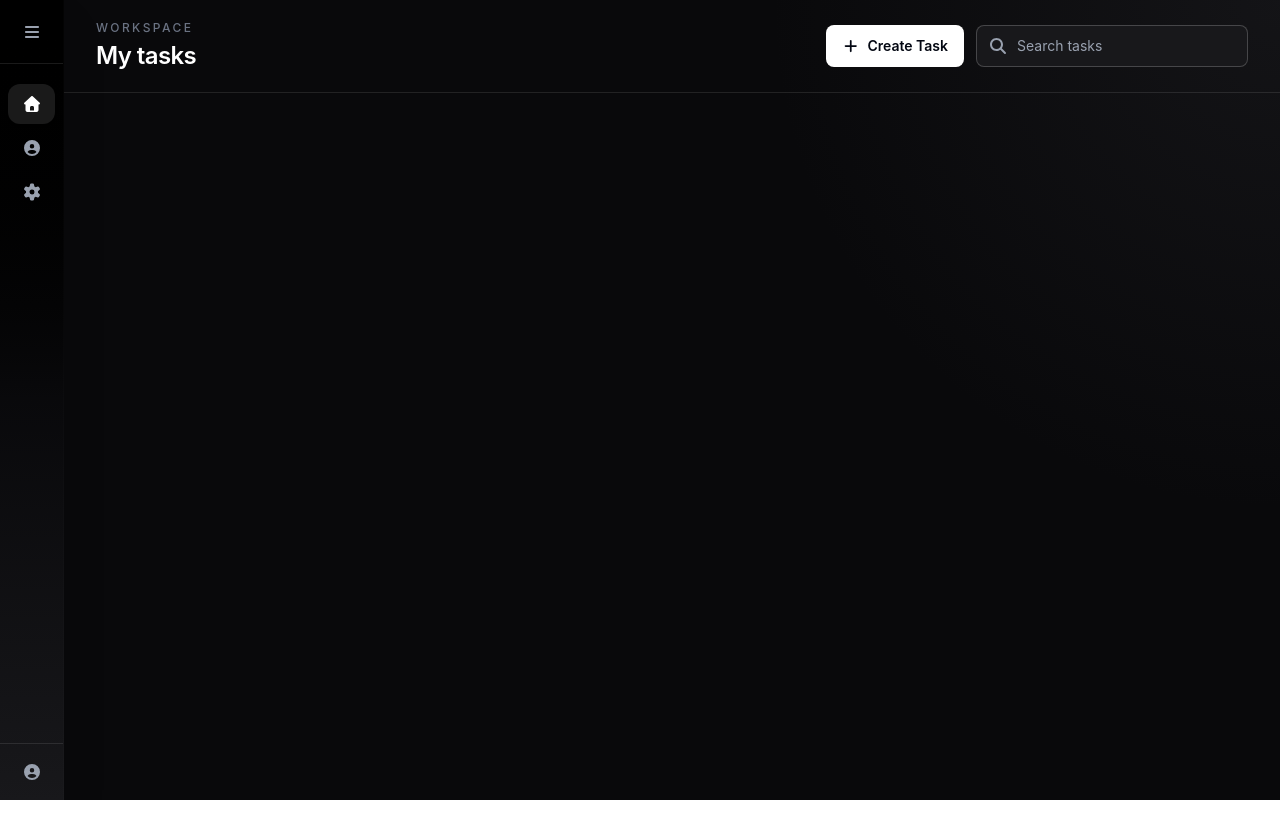
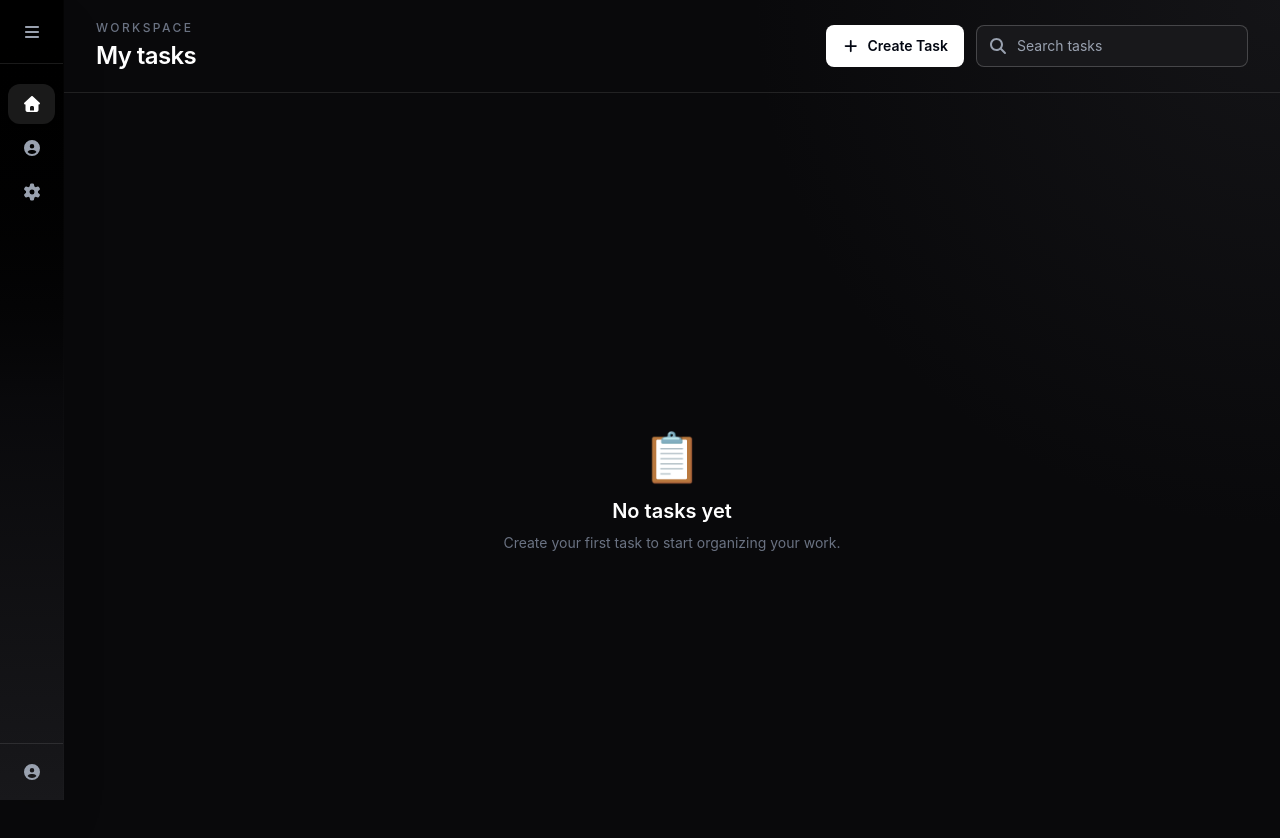
Before and after one commit to psshrijith/TaskFlow, a React (Vite) app: page /dashboard in a window 1280 px wide. Shown: the top 838 px of the page. Before the commit the page ends 800 px from the top, so only its background shows below. Built offline with nearby package versions, Linux system fonts and the light colour scheme.

Commit message:
feat(taskFlow): added empty state

```diff
--- a/src/Pages/Dashboard.tsx
+++ b/src/Pages/Dashboard.tsx
@@ -6,6 +6,7 @@ import { useNavigate } from "react-router-dom";
 import Modal from "../components/Modal";
 import TaskList from "../components/TaskList";
 import type { Task } from "../types/types";
+import EmptyState from "../components/EmptyState";
 
 const Dashboard = () => {
   const navigate = useNavigate();
@@ -90,11 +91,18 @@ const Dashboard = () => {
           )}
         </div>
 
-        <TaskList
-          tasks={filteredTasks}
-          handleDeleteTask={handleDeleteTask}
-          handleView={handleView}
-        />
+        {filteredTasks.length > 0 ? (
+          <TaskList
+            tasks={filteredTasks}
+            handleDeleteTask={handleDeleteTask}
+            handleView={handleView}
+          />
+        ) : (
+          <EmptyState
+            title="No tasks yet"
+            description="Create your first task to start organizing your work."
+          />
+        )}
       </main>
     </div>
   );
--- /dev/null
+++ b/src/components/EmptyState.tsx
@@ -0,0 +1,22 @@
+type EmptyStateProps = {
+  title: string;
+  description: string;
+};
+
+const EmptyState = ({ title, description }: EmptyStateProps) => {
+  return (
+    <div className="flex flex-col min-h-screen items-center justify-center text-center">
+      <div className="mb-4 text-5xl">📋</div>
+
+      <h2 className="text-xl font-semibold text-white">
+        {title}
+      </h2>
+
+      <p className="mt-2 max-w-sm text-sm text-gray-500">
+        {description}
+      </p>
+    </div>
+  );
+};
+
+export default EmptyState;
```
